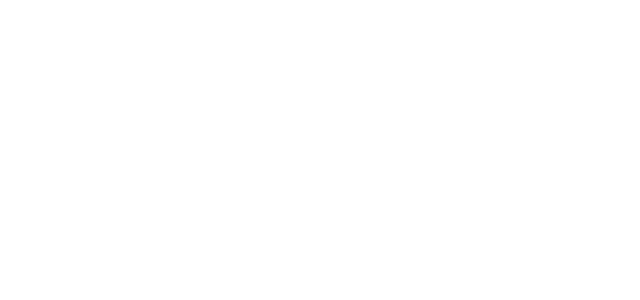
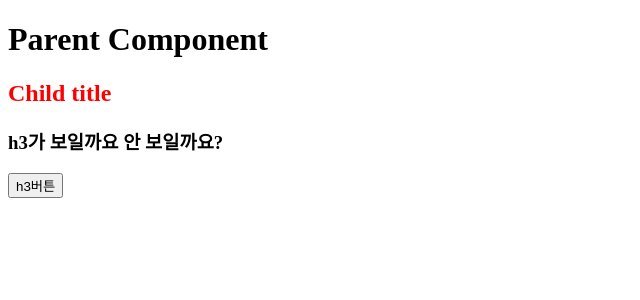
Before and after one commit to wecode-bootcamp-korea/16-all-day-react, a React (Create React App) app: page /props in a window 1280 px wide. Shown: the top 300 px of the page, without its empty margins (0-640 px from the left). Built offline with nearby package versions, Linux system fonts and the light colour scheme.

Commit message:
Add : Props Exercise

```diff
--- a/src/Routes.js
+++ b/src/Routes.js
@@ -4,6 +4,7 @@
 import Login from './pages/Login/Login';
 import Main from './pages/Main/Main';
 import State from './pages/State/State';
+import Props from './pages/Props/Props';
 
 class Routes extends React.Component {
   render() {
@@ -13,6 +14,7 @@
           <Route exact path="/" component={Login} />
           <Route exact path="/main" component={Main} />
           <Route exact path="/state" component={State} />
+          <Route exact path="/props" component={Props} />
         </Switch>
       </Router>
     );
--- /dev/null
+++ b/src/pages/Props/Child/Child.js
@@ -0,0 +1,31 @@
+import React, { Component } from 'react';
+import './Child.scss';
+
+export class Child extends Component {
+  render() {
+    console.log('this.props >>> ', this.props);
+    // {titleColor: "red", subTitleState: false}
+
+    // JS ES6 구조 분해 할당
+    const { titleColor, subTitleState, changeH3State } = this.props;
+    return (
+      <div className="child">
+        {/* 데이터를 반영하는 요소 */}
+        <h2 style={{ color: titleColor }}>Child title</h2>
+        {/* <h3 style={{ display: this.props.subTitleState ? 'block' : 'none' }}>
+          h3가 보일까요 안 보일까요?
+        </h3> */}
+
+        {/* 부모의 state 데이터를 반영하는 요소 */}
+        <h3 className={subTitleState ? 'showSubTitle' : 'hideSubTitle'}>
+          h3가 보일까요 안 보일까요?
+        </h3>
+
+        {/* 부모의 state를 바꿔주는 요소 */}
+        <button onClick={changeH3State}>h3버튼</button>
+      </div>
+    );
+  }
+}
+
+export default Child;
--- /dev/null
+++ b/src/pages/Props/Child/Child.scss
@@ -0,0 +1,8 @@
+.child {
+  .showSubTitle {
+    opacity: 1;
+  }
+  .hideSubTitle {
+    opacity: 0;
+  }
+}
--- /dev/null
+++ b/src/pages/Props/Props.js
@@ -0,0 +1,33 @@
+import React, { Component } from 'react';
+import Child from './Child/Child';
+
+export class Props extends Component {
+  constructor() {
+    super();
+    this.state = {
+      childTitleColor: 'red',
+      isH3Hidden: true
+    };
+  }
+
+  handleH3State = () => {
+    this.setState({
+      isH3Hidden: !this.state.isH3Hidden
+    });
+  };
+
+  render() {
+    return (
+      <div>
+        <h1>Parent Component</h1>
+        <Child
+          titleColor={this.state.childTitleColor}
+          subTitleState={this.state.isH3Hidden}
+          changeH3State={this.handleH3State}
+        />
+      </div>
+    );
+  }
+}
+
+export default Props;
--- a/src/pages/State/State.js
+++ b/src/pages/State/State.js
@@ -77,7 +77,11 @@
         </p> */}
 
         {/* cf. className 동적으로 변경 */}
-        <p className={this.state.trueFalseColor ? 'active' : 'inactive'}>
+        <p
+          className={
+            this.state.trueFalseColor ? 'tOrF active' : 'tOrF inactive'
+          }
+        >
           True or False
         </p>
 
--- a/src/pages/State/State.scss
+++ b/src/pages/State/State.scss
@@ -8,4 +8,9 @@
   .inactive {
     color: red;
   }
+  p {
+    font-weight: 600;
+    font-size: 30px;
+    margin-bottom: 20px;
+  }
 }
```
Also changed, not shown: src/pages/Props/Props.scss (added), 1 other file (tests, documents, lock files or other folders).
